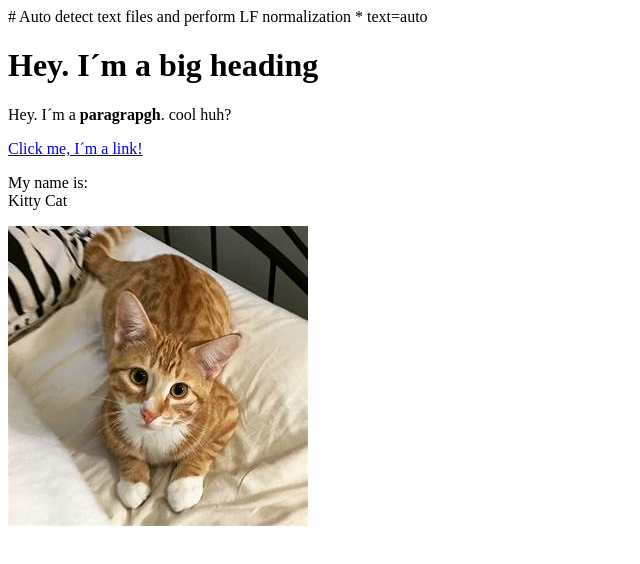
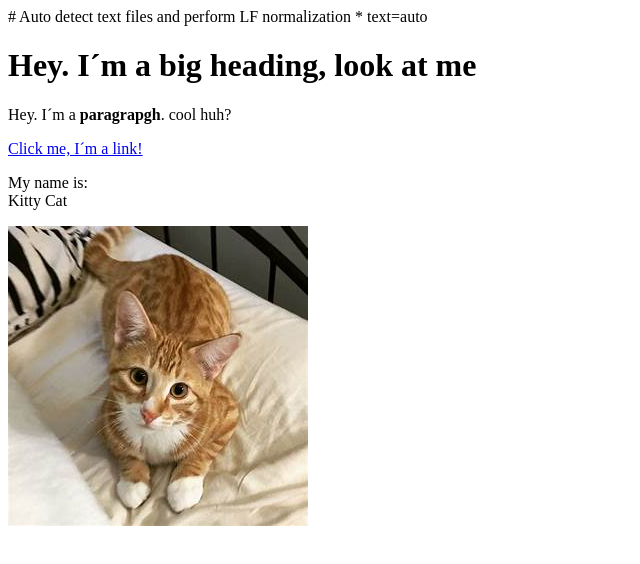
Before and after one commit to Rodrigo-Lobo-droid/Cartoon-hero, a plain HTML site: page test.html in a window 1280 px wide. Shown: the whole page, without its empty margins (0-640 px from the left). Drawn offline with Linux system fonts and the light colour scheme.

Commit message:
Added, the look at me

```diff
--- a/test.html
+++ b/test.html
@@ -5,7 +5,7 @@
 <head> <title> Test Page </title>
 </head>
 <body>
-	<h1>Hey. I´m a big heading </h1>
+	<h1>Hey. I´m a big heading, look at me </h1>
 	<p>Hey. I´m a <b>paragrapgh</b>. cool huh? </p>
 	<a href="https://google.com"> Click me, I´m a link! </a>
 	<p>My name is: <br>
```
